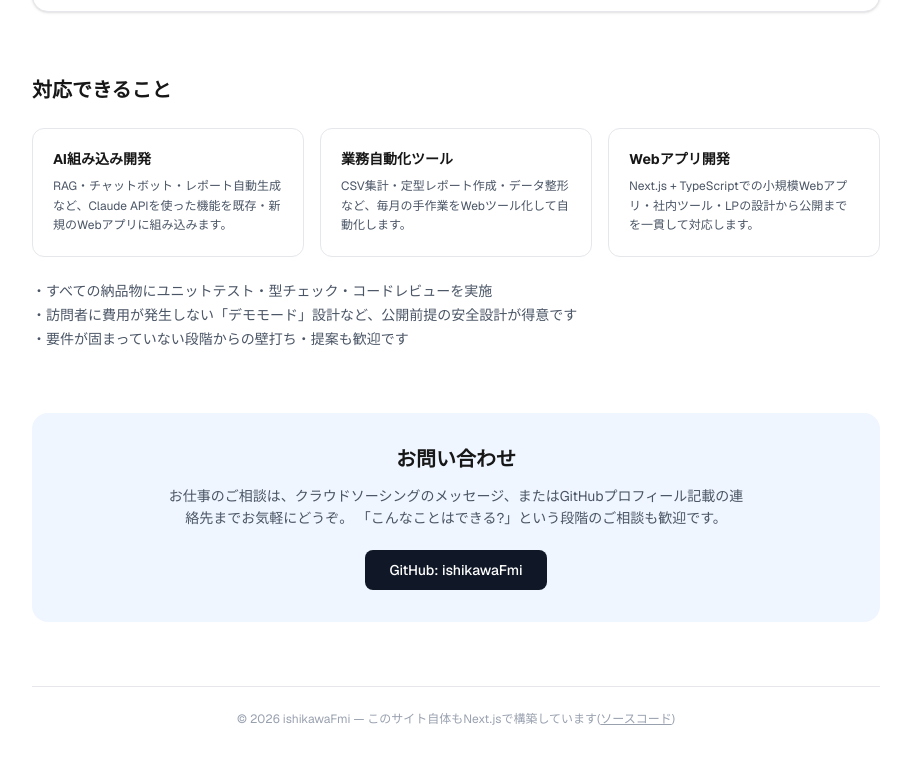
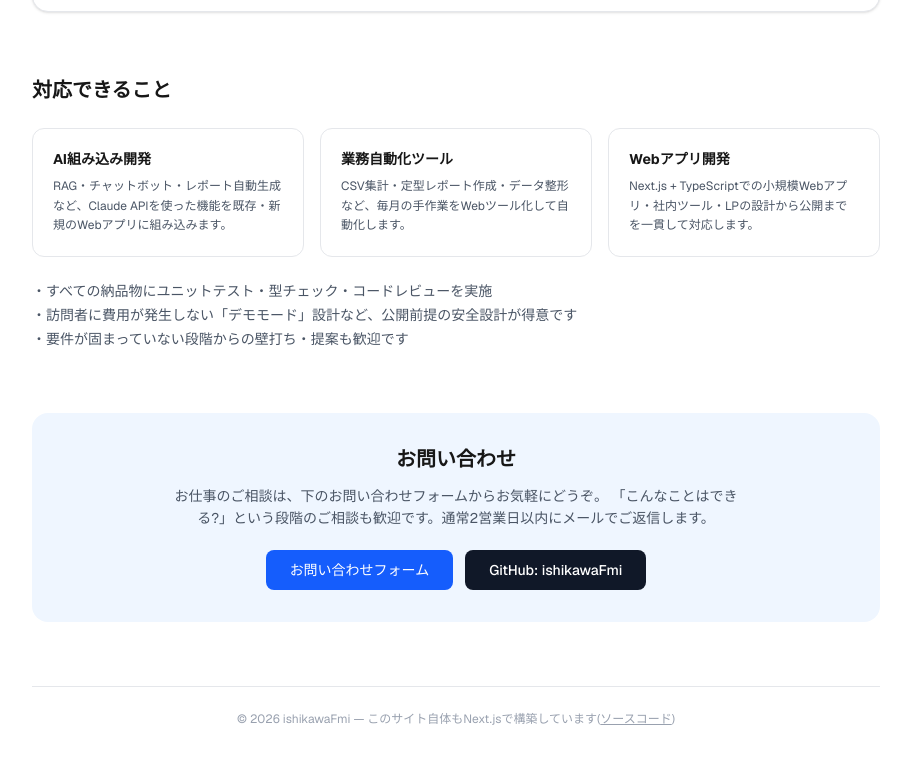
Before and after one commit to ishikawaFmi/portfolio, a Next.js app: page / in a window 1280 px wide. Shown: the part 2822-3585 px from the top of the page, without its empty margins (184-1095 px from the left). Built offline with nearby package versions, Linux system fonts and the light colour scheme.

Commit message:
feat: お問い合わせフォームへの導線を追加

```diff
--- a/src/app/page.tsx
+++ b/src/app/page.tsx
@@ -102,17 +102,27 @@ export default function Home() {
       <section id="contact" className="mt-16 rounded-2xl bg-blue-50 p-8 text-center">
         <h2 className="text-xl font-bold">お問い合わせ</h2>
         <p className="mx-auto mt-3 max-w-xl text-sm leading-relaxed text-gray-600">
-          お仕事のご相談は、クラウドソーシングのメッセージ、またはGitHubプロフィール記載の連絡先までお気軽にどうぞ。
-          「こんなことはできる?」という段階のご相談も歓迎です。
+          お仕事のご相談は、下のお問い合わせフォームからお気軽にどうぞ。
+          「こんなことはできる?」という段階のご相談も歓迎です。通常2営業日以内にメールでご返信します。
         </p>
+        <div className="mt-5 flex flex-wrap justify-center gap-3">
+          <a
+            href="https://forms.gle/QHiJfezcPgqWX5eb6"
+            target="_blank"
+            rel="noopener noreferrer"
+            className="inline-block rounded-lg bg-blue-600 px-6 py-2.5 text-sm font-medium text-white hover:bg-blue-700"
+          >
+            お問い合わせフォーム
+          </a>
           <a
             href="https://github.com/ishikawaFmi"
             target="_blank"
             rel="noopener noreferrer"
-          className="mt-5 inline-block rounded-lg bg-gray-900 px-6 py-2.5 text-sm font-medium text-white hover:bg-gray-700"
+            className="inline-block rounded-lg bg-gray-900 px-6 py-2.5 text-sm font-medium text-white hover:bg-gray-700"
           >
             GitHub: ishikawaFmi
           </a>
+        </div>
       </section>
 
       <footer className="mt-16 border-t border-gray-200 pt-6 text-center text-xs text-gray-400">
```
Lines whose indentation alone changed are shown as unchanged.
